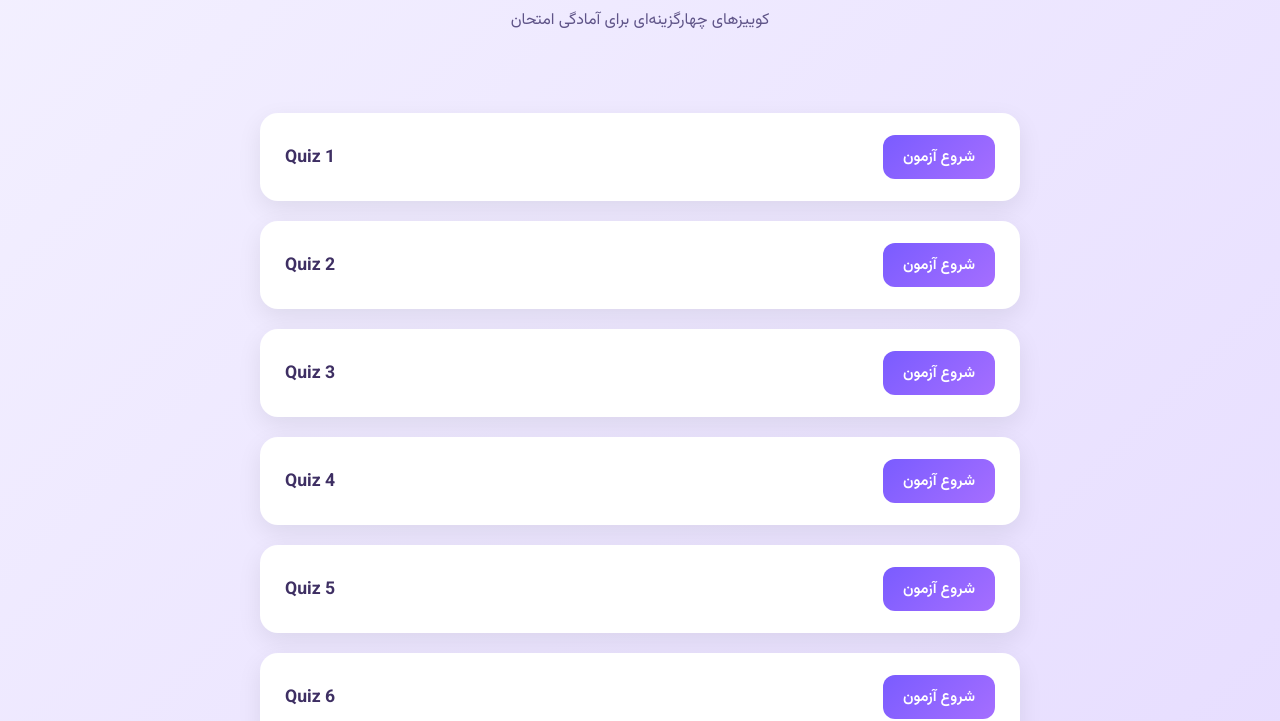
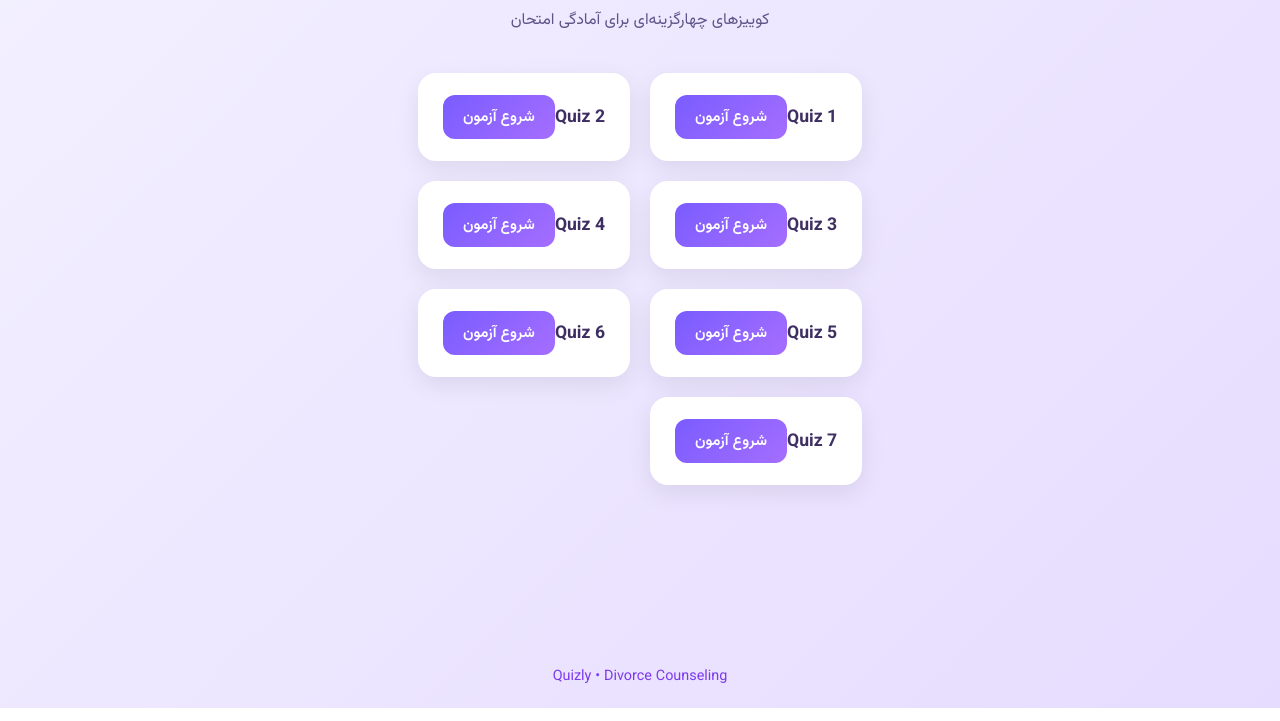
Before and after one commit to lesehawio/quiz, a plain HTML site: page divorce/index.html in a window 1280 px wide. Shown: the part 92-813 px from the top of the page. Drawn offline with Linux system fonts and the light colour scheme.

Commit message:
Update index.html

```diff
--- a/divorce/index.html
+++ b/divorce/index.html
@@ -1,5 +1,5 @@
 <!DOCTYPE html>
-<html lang="fa">
+<html lang="fa" dir="rtl">
 <head>
 <meta charset="UTF-8">
 <title>Quizly | نمونه سوالات مشاوره طلاق</title>
@@ -13,6 +13,8 @@ body {
   background: linear-gradient(135deg, #f3f0ff, #e6dcff);
   min-height: 100vh;
   color: #2f2f2f;
+  display: flex;
+  flex-direction: column;
 }
 
 header { padding: 40px 20px; text-align: center; }
@@ -21,10 +23,17 @@ header p { margin-top: 10px; color: #5f5488; font-size: 1rem; }
 
 .quiz-list {
   max-width: 800px;
-  margin: 40px auto;
+  margin: 0 auto 40px;
   padding: 0 20px;
   display: grid;
+  grid-template-columns: 1fr; /* یک ستون برای موبایل */
   gap: 20px;
+}
+
+@media (min-width: 600px) {
+  .quiz-list {
+    grid-template-columns: 1fr 1fr; /* دو ستون روی صفحه بزرگ‌تر */
+  }
 }
 
 .quiz-card {
@@ -41,7 +50,9 @@ header p { margin-top: 10px; color: #5f5488; font-size: 1rem; }
   transform: translateY(-4px);
   box-shadow: 0 14px 35px rgba(0,0,0,0.15);
 }
+
 .quiz-info h3 { font-size: 1.1rem; color: #3e2f63; }
+
 .quiz-card a {
   text-decoration: none;
   padding: 10px 20px;
@@ -57,7 +68,8 @@ header p { margin-top: 10px; color: #5f5488; font-size: 1rem; }
   transform: translateY(-2px);
 }
 
-footer { text-align: center; padding: 30px 20px 20px; color: #7c3aed; font-size: 0.9rem; }
+footer { text-align: center; padding: 30px 20px 20px; color: #7c3aed; font-size: 0.9rem; margin-top: auto; }
+
 </style>
 </head>
 <body>
```
